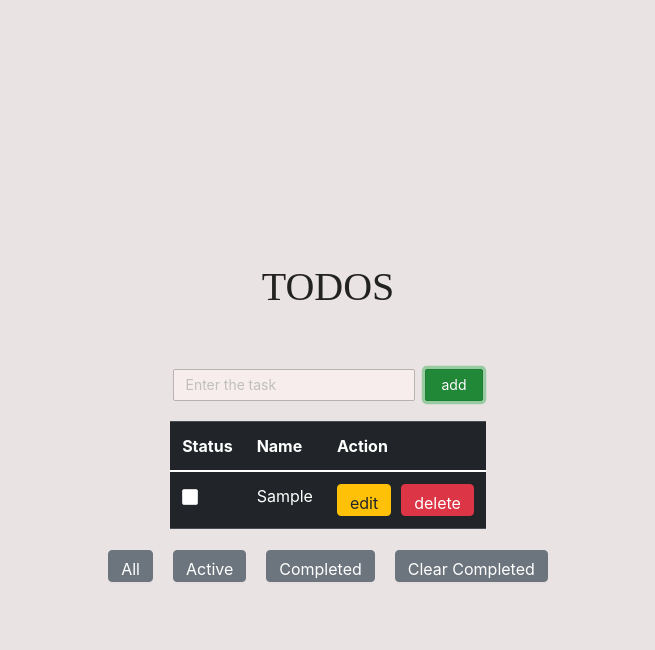
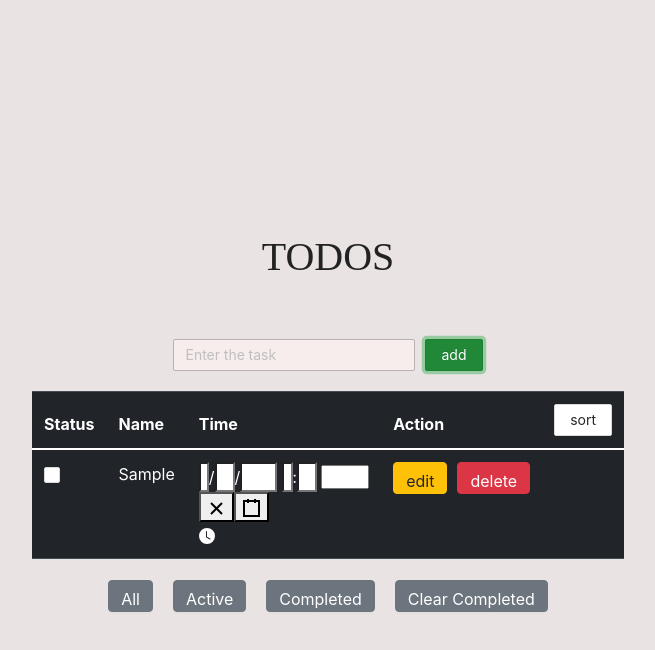
Before and after one commit to tush288/todo-app, a React (Create React App) app: page / in a window 1280 px wide. Both pictures are taken after typing "Sample" into the empty fields and a click on the button "add". Shown: the top 650 px of the page, without its empty margins (312-967 px from the left). Built offline with nearby package versions, Linux system fonts and the light colour scheme; a web font is replaced by a local one.

Commit message:
dateTime added

```diff
--- a/package.json
+++ b/package.json
@@ -8,9 +8,13 @@
     "@testing-library/user-event": "^12.8.3",
     "antd": "^4.16.6",
     "bootstrap": "^4.6.0",
+    "bootstrap-icons": "^1.5.0",
+    "moment": "^2.29.1",
     "react": "^17.0.2",
     "react-bootstrap": "^1.6.1",
+    "react-datetime-picker": "^3.3.0",
     "react-dom": "^17.0.2",
+    "react-icons": "^4.2.0",
     "react-scripts": "4.0.3",
     "web-vitals": "^1.1.2"
   },
--- a/src/App.js
+++ b/src/App.js
@@ -19,11 +19,27 @@ function App() {
   }, [list]);
 
   const handleAddTask = (e) => {
-    const newTask = { name: input, status: false };
+    const newTask = { name: input, status: false, date: new Date() };
     const data = [...list, newTask];
     setList(data);
     setInput("");
     console.log(list);
+  };
+  const onDateChange = (index, date) => {
+    console.log(index, date);
+    const task = { ...list[index], date: date };
+
+    const updatedList = [...list];
+
+    updatedList[index] = task;
+
+    setList(updatedList);
+  };
+  const handleSort = () => {
+    const updatedList = [...list];
+
+    updatedList.sort((a, b) => a.date.getTime() - b.date.getTime());
+    setList(updatedList);
   };
   const handleInputChange = (e) => setInput(e.target.value);
 
@@ -100,6 +116,8 @@ function App() {
           activeIndex={activeEditIndex}
           onChangeTaskName={onChangeTaskName}
           onEnterTaskName={onEnterTaskName}
+          onDateChange={onDateChange}
+          handleSort={handleSort}
         />
       )}
 
--- a/src/Table.js
+++ b/src/Table.js
@@ -1,8 +1,17 @@
 import React from "react";
 import { Checkbox, Button, Popconfirm, Input } from "antd";
 import "./Table.css";
+import { useState } from "react";
+import moment from "moment";
+import DateTimePicker from "react-datetime-picker";
+import { BsFillClockFill } from "react-icons/bs";
+import { List } from "rc-field-form";
 
 function Table(props) {
+  // const [value, onChange] = useState(new Date());
+  // const [show, setShow] = useState(false);
+  console.log(props.data);
+
   return (
     <div>
       <table className="table table table-dark table-hover">
@@ -10,7 +19,11 @@ function Table(props) {
           <tr>
             <th scope="col">Status</th>
             <th scope="col">Name</th>
+            <th scope="col">Time</th>
             <th scope="col">Action</th>
+            <th scope="col">
+              <Button onClick={props.handleSort}>sort</Button>
+            </th>
           </tr>
         </thead>
         <tbody>
@@ -36,6 +49,16 @@ function Table(props) {
                 )}
               </td>
               <td>
+                {/* {moment(item.date).format("Do MMM YY,h:mm a")} */}
+
+                <DateTimePicker
+                  value={item.date}
+                  onChange={(date) => props.onDateChange(index, date)}
+                ></DateTimePicker>
+
+                <BsFillClockFill />
+              </td>
+              <td>
                 <Button
                   className="btn btn-warning table_button_edit "
                   onClick={() => props.onEdit(index)}
@@ -53,6 +76,7 @@ function Table(props) {
                   <Button className="btn btn-danger">delete</Button>
                 </Popconfirm>
               </td>
+              <td></td>
             </tr>
           ))}
         </tbody>
```
Also changed, not shown: 1 other file (tests, documents, lock files or other folders).
